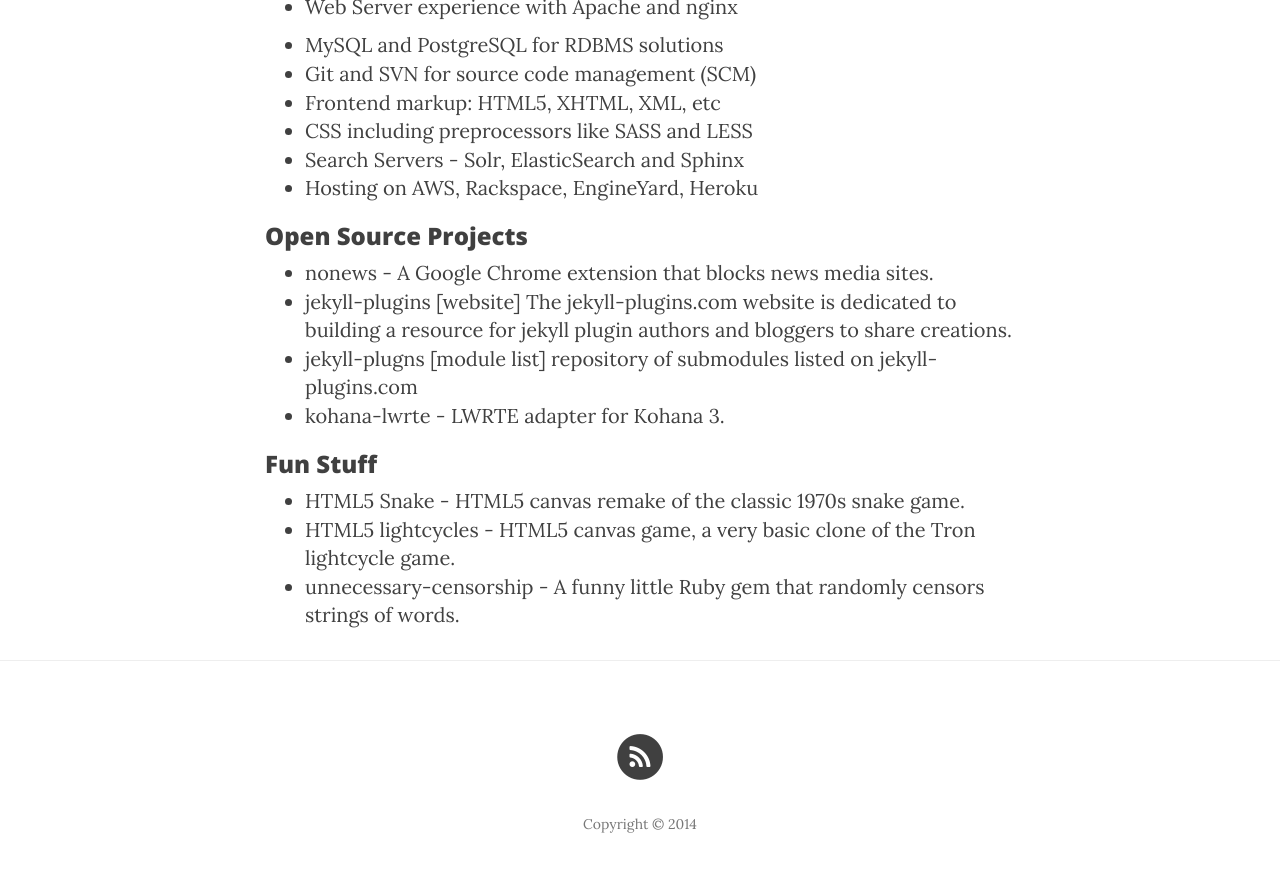
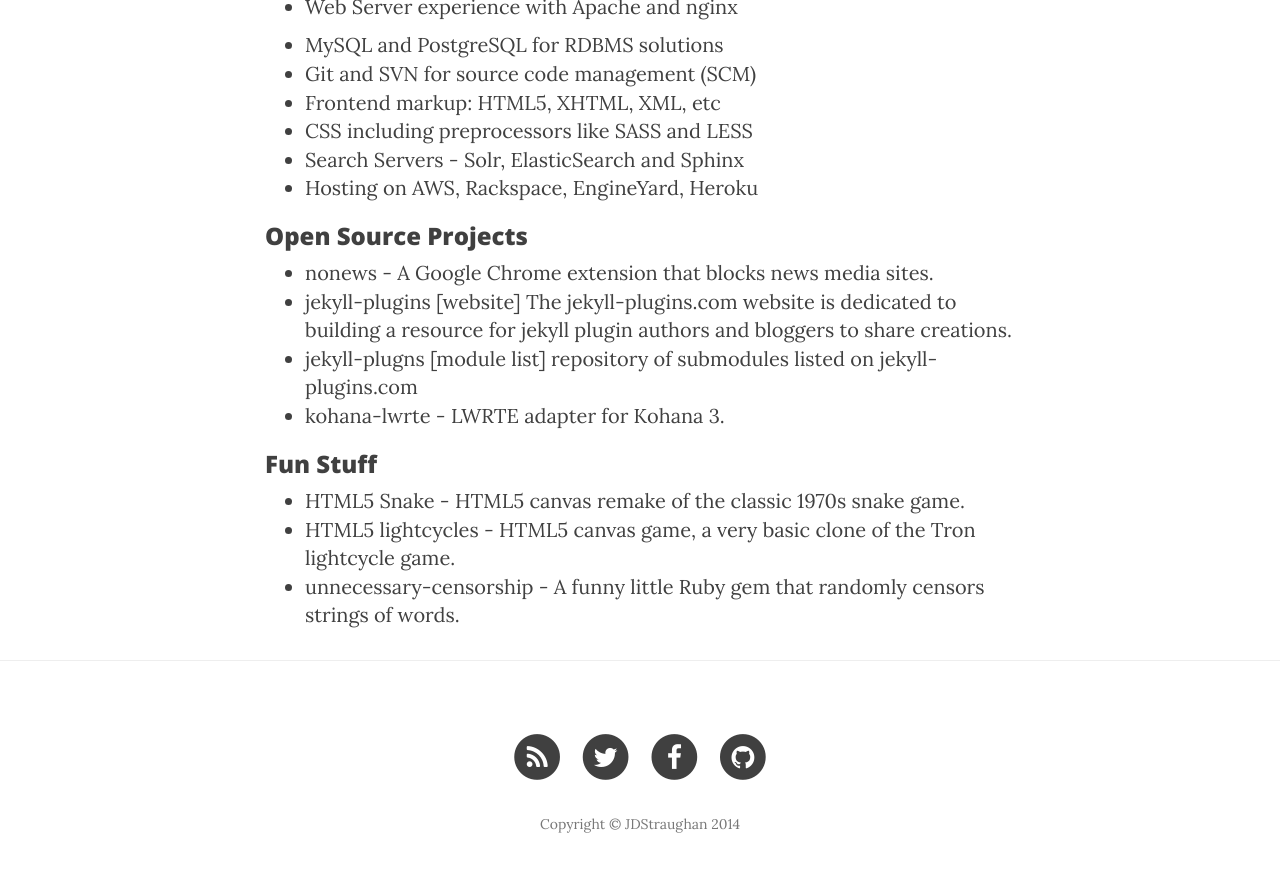
Before and after one commit to JDStraughan/JDStraughan.com, a Jekyll site: the page built from about.html, in a window 1280 px wide and 900 px high, scrolled down 1519 px. Shown: the top 872 px of the window. Built offline with Jekyll 4.4.1, drawn with Linux system fonts in a browser that asks for light colours; nearby versions of some CDN libraries; Markdown is read by kramdown in place of the engine named in the settings.

Commit message:
Updated config for new blog

```diff
--- a/_config.yml
+++ b/_config.yml
@@ -1,10 +1,15 @@
-markdown: rdiscount
+# Site settings
+title: JDStraughan
+email: jdstraughan@gmail.com
+description: "Blog of San Antonio Web Developer, Rubyist, and Entrepreneur Jason D. Straughan"
+url: "http://jdstraughan.com"
+twitter_username: JDStraughan
+github_username:  JDStraughan
+facebook_username:  JDStraughan
+
+# Build settings
+markdown: kramdown
+highlighter: pygments
 permalink: /:year/:month/:day/:title
-rdiscount extensions: [smart]
-
-pygments: true
-
-paginate: 10 //the number of posts per page
-
-tag_page_layout: tag_page
-tag_page_dir: tag
+paginate: 6
+exclude: ["node_modules"]
```
